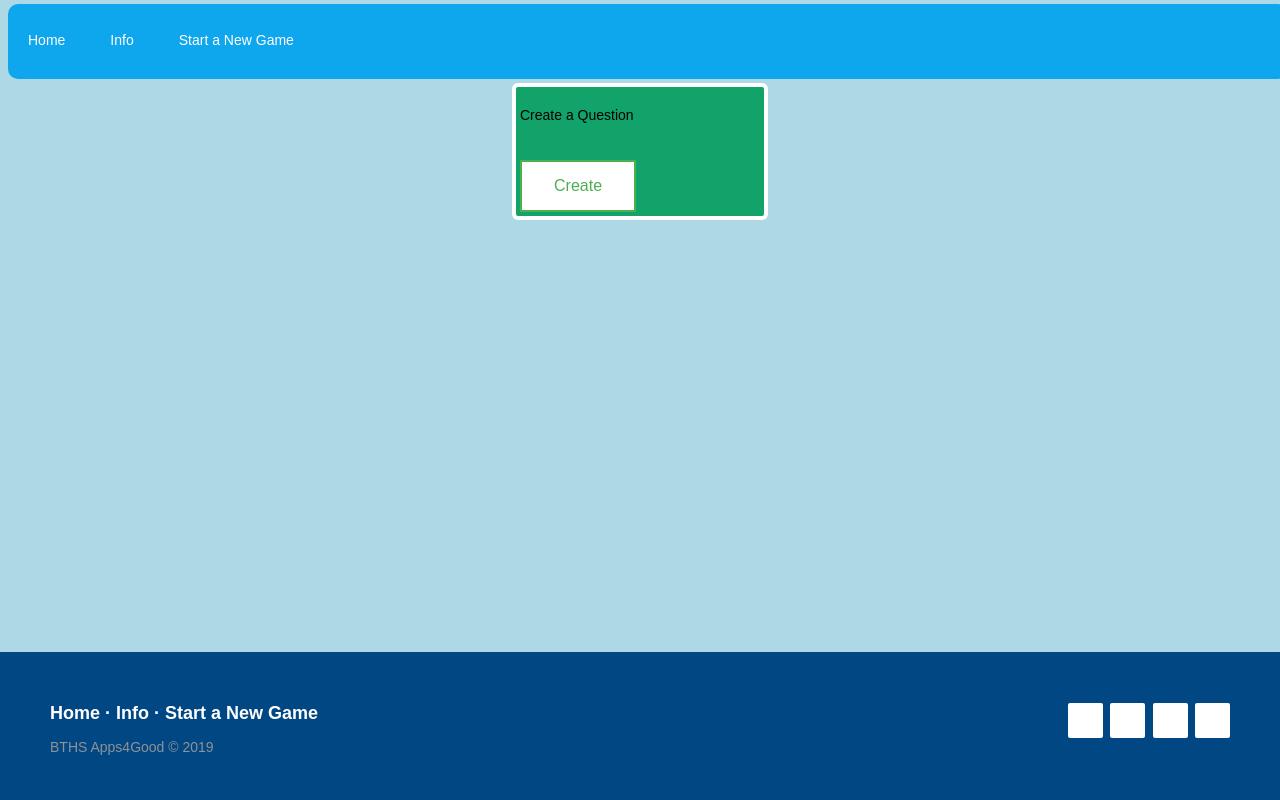
After one commit to haoteng10/Apps4Good-Project, a Node server app: page /admin in a window 1280 px wide. The commit adds this page. Run offline with Node 20, Linux system fonts and the light colour scheme; data that the repository does not hold is empty; some libraries are stand-ins or nearby versions.

Commit message:
Administration Page Done (Without Authentication)

```diff
--- a/app.js
+++ b/app.js
@@ -14,7 +14,7 @@ var ip = process.env.IP || "0.0.0.0";
 //var url = process.env.DATABASEURL || "mongodb://localhost/math-success";
 var url = "mongodb://admin:8Hdm6fxQfLr7K42@ds053305.mlab.com:53305/math-success";
 
-mongoose.connect(url, { useNewUrlParser: true });
+mongoose.connect(url, { useNewUrlParser: true, useFindAndModify: false });
 
 app.set("view engine", "ejs");
 app.use(bodyParser.urlencoded({ extended: true }));
--- a/package.json
+++ b/package.json
@@ -6,6 +6,7 @@
   "dependencies": {
     "body-parser": "^1.18.3",
     "ejs": "^2.6.1",
+    "ejs-lint": "^0.3.0",
     "express": "^4.16.4",
     "express-session": "^1.15.6",
     "method-override": "^3.0.0",
--- a/public/stylesheets/barebone.css
+++ b/public/stylesheets/barebone.css
@@ -1,7 +1,17 @@
 @import url('http://fonts.googleapis.com/css?family=Open+Sans:400,700');
+
+html, body{
+	height: 100%;
+}
 
 body{
 	font:14px/1.5 Arial, Helvetica, sans-serif;
+	display: flex;
+  	flex-direction: column;
+}
+
+.content {
+	flex: 1 0 auto;
 }
 
 header{
@@ -23,11 +33,12 @@ header h2{
 /* In our demo, the footers are fixed to the bottom of the page */
 
 footer{
-	position: fixed;
+	 /* position: fixed; */
 	bottom: 0;
+	flex-shrink: 0;
 }
 
-@media (max-height:800px){
+@media (max-height:100%){
 	footer { position: static; }
 	header { padding-top:40px; }
 }
--- a/public/stylesheets/index.css
+++ b/public/stylesheets/index.css
@@ -177,7 +177,7 @@ input[type=submit]:hover {
   margin: 3% 3.33% 3% 3.33%;
 }
 
-.introduction {
+.introduction, .box-info {
   margin: 3% 40%;
   margin-top: 4px;
   border: 4px solid;
--- a/routes/index.js
+++ b/routes/index.js
@@ -1,6 +1,7 @@
 var express = require("express");
 var router  = express.Router();
 var middleware = require("../middleware");
+const ejsLint = require('ejs-lint');
 
 var Question = require('../models/Question');
 
@@ -149,6 +150,45 @@ router.get("/question", middleware.localSession, (req, res) => {
 
 });
 
+// Question EDIT route
+router.put("/question", (req, res) => {
+
+  var updatedQuestion = {
+    question: req.body.question.problemStatement,
+    selections: [],
+    correctChoice: req.body.question.correctChoice,
+    image: undefined
+  };
+
+  for(var i=0; i <5; i++){
+    var combinedString = "req.body.question.choice" + (i+1);
+
+    if((eval(combinedString)) !== ""){
+      updatedQuestion.selections.push(eval(combinedString));
+    }
+  }
+
+  if (req.body.imageUrl !== ""){
+    updatedQuestion.image = req.body.imageUrl;
+  }
+
+  Question.findByIdAndUpdate(req.body.id, updatedQuestion, function(err, foundQuestion){
+      if (err){
+        console.log("error");
+      } else {
+        console.log("Question with ID: " + req.body.id + " is been updated");
+        res.redirect("admin")
+      }
+  });
+});
+
+// Question Remove route
+router.delete("/question", (req, res)=> {
+  var id = req.body.id;
+  Question.findByIdAndRemove(id).exec();
+  res.redirect("admin");
+});
+
 // Question POST route
 router.post('/question', (req, res)=> {
 
@@ -175,7 +215,7 @@ router.post('/question', (req, res)=> {
     if (err){
       console.log(err);
     } else {
-      res.redirect("new-question");
+      res.redirect("admin");
     }
   });
 
@@ -184,7 +224,24 @@ router.post('/question', (req, res)=> {
 
 // New Questions GET route
 router.get("/new-question", middleware.localSession, (req, res) =>{
-  res.render("create_form");
+  res.render("administration/create_form");
+});
+
+// Update Question GET route
+
+router.get("/update-question", middleware.localSession, (req, res) => {
+  Question.findById(req.query.id, function(err, foundQuestion){
+    res.render("administration/update_form", {inputID: req.query.id, question: foundQuestion});
+  });
+});
+
+
+// Administration route
+
+router.get("/admin", middleware.localSession, (req, res) => {
+  Question.find().then(function(results){
+    res.render("administration/admin", {questions: results});
+  });
 });
 
 var userQuestionResult = {
--- /dev/null
+++ b/views/administration/admin.ejs
@@ -0,0 +1,28 @@
+<% include ../partials/header %>
+
+    <div class="box-info">
+        <P>Create a Question</P>
+        <form action="new-question" method="GET">
+            <input type="submit" name="process" value="Create" />
+        </form>
+    </div>
+
+    <% questions.forEach(function(question){ %>
+        <div class="box-info">
+            Problem Statement: <%= question.question %> <br>
+            <% question.selections.forEach(function(selection){ %>
+                Choice <%= question.selections.indexOf(selection)+1 %>: <%= selection %>
+                <br>
+            <% }) %>
+            <form action="update-question" method="GET">
+                <input type="hidden" name="id" value="<%= question._id %>" />
+                <input type="submit" value="Update" />
+            </form>
+            <form action="question?_method=DELETE" method="POST">
+                <input type="hidden" name="id" value="<%= question._id %>" />
+                <input type="submit" value="Delete" />
+            </form>
+        </div>
+    <% }); %>
+
+<% include ../partials/footer %>
--- a/views/create_form.ejs
+++ b/views/administration/create_form.ejs
@@ -1,4 +1,4 @@
-<% include ./partials/header %>
+<% include ../partials/header %>
 
 	<div style="margin: 5% 33.33%">
 		<form action="question" method="POST">
@@ -14,4 +14,4 @@
 		</form>
 	</div>
 
-<% include ./partials/footer %>
+<% include ../partials/footer %>
--- a/views/partials/footer.ejs
+++ b/views/partials/footer.ejs
@@ -1,4 +1,6 @@
-        <footer class="footer-distributed">
+</div>
+
+		<footer class="footer-distributed">
 
 			<div class="footer-right">
 
--- a/views/partials/header.ejs
+++ b/views/partials/header.ejs
@@ -11,6 +11,7 @@
 	</head>
 
 	<body>
+		<div class="content">
 			<ul class="nav" role="navigation">
 				<li class="item"><a href="/">Home</a></li>
 				<li class="item"><a href="/info">Info</a></li>
```
Also changed, not shown: views/administration/update_form.ejs (added, +20 -0 lines), 1 other file. Lines whose indentation alone changed are shown as unchanged.
